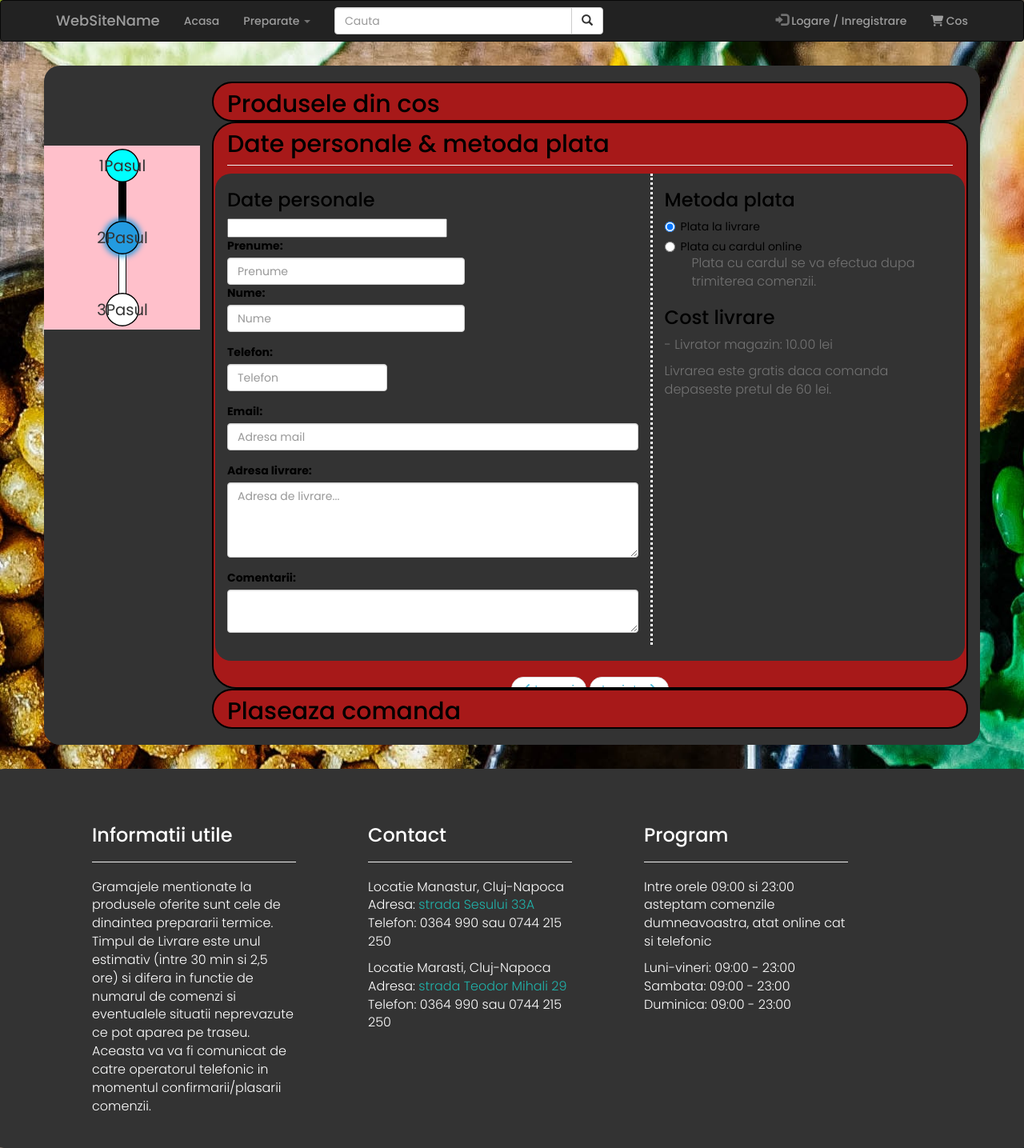
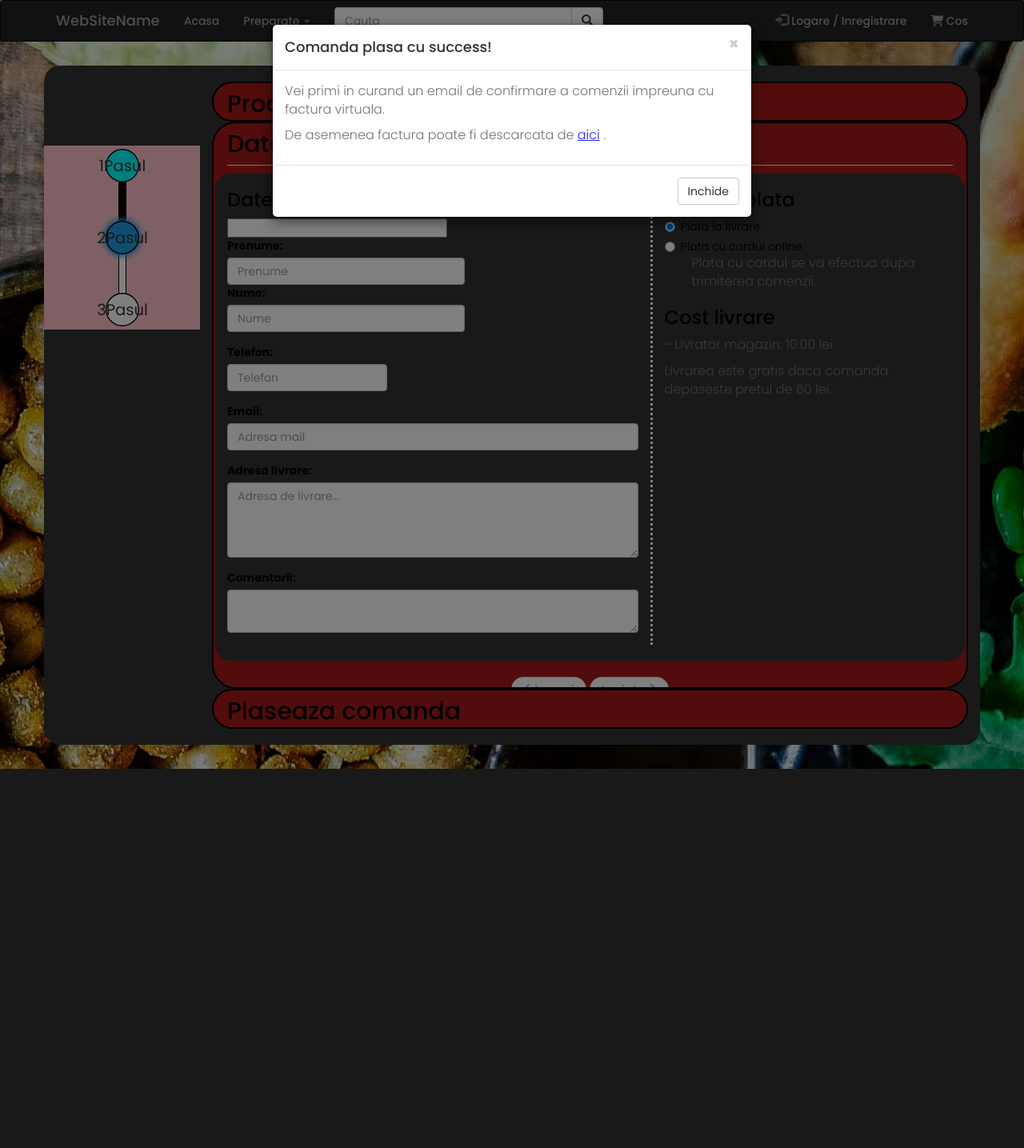
Before and after one commit to GeorgeSigoiu/foodsite, a Django app: template products/templates/products/buy_products.html in a window 1280 px wide, after a click on "Comanda". Shown: the whole page at 80% size. After the commit the page ends 962 px from the top, so only its background shows below. Run offline with Django 3.2, Linux system fonts and the light colour scheme; the template is opened without the code that fills it, so the values that code supplies are empty; some libraries are stand-ins or nearby versions.

Commit message:
added modal window

```diff
--- a/templates/main.html
+++ b/templates/main.html
@@ -23,13 +23,35 @@
     {% block content %}
     {% endblock content %}
     {% include 'footer.html' %}
+    <div id="myModal" class="modal fade" role="dialog">
+      <div class="modal-dialog">
 
+        <!-- Modal content-->
+        <div class="modal-content">
+          <div class="modal-header">
+            <button type="button" class="close" data-dismiss="modal">&times;</button>
+            <h4 class="modal-title">Comanda plasa cu success!</h4>
+          </div>
+          <div class="modal-body">
+            <p>Vei primi in curand un email de confirmare a comenzii impreuna cu factura virtuala.</p>
+            <p>De asemenea factura poate fi descarcata de
+                  <span id="download-bill-btn" style="text-decoration: underline;color: rgb(35, 35, 243);cursor: pointer;" > aici</span>
+              .</p>
+          </div>
+          <div class="modal-footer">
+            <button type="button" class="btn btn-default" data-dismiss="modal" id="closeModal">Inchide</button>
+          </div>
+        </div>
+
+      </div>
+    </div>
     <script src="../static/js/javascript.js"></script>
     <script>
 
     const numberOfProducts = '{{numberOfProducts}}'
+    // const badge = document.querySelector('.badge')
     if (numberOfProducts > 0)
-    badge.textContent = numberOfProducts
+      badge.textContent = numberOfProducts
 
     const sendProducts=function(market){
       $.ajax({
```
